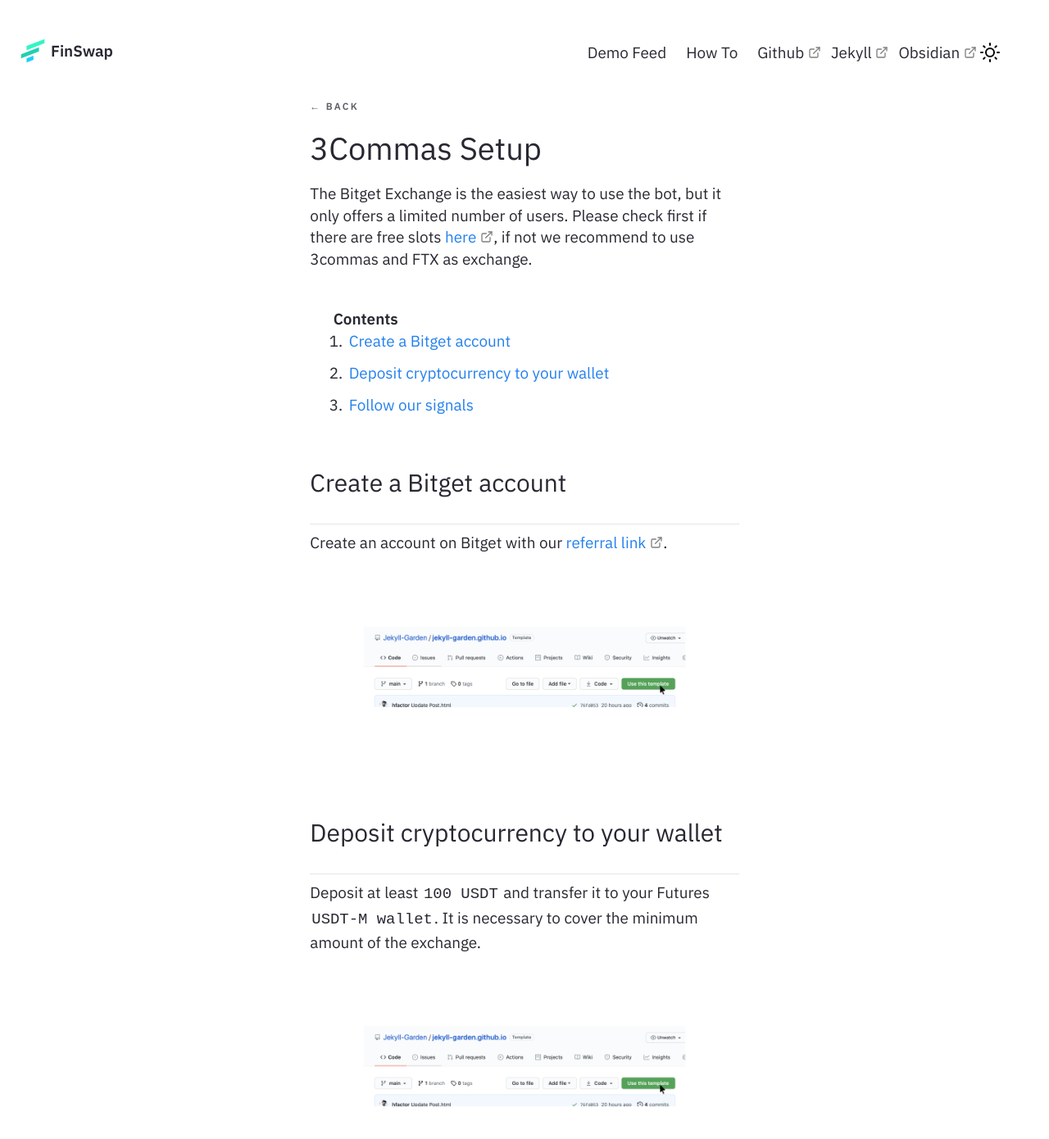
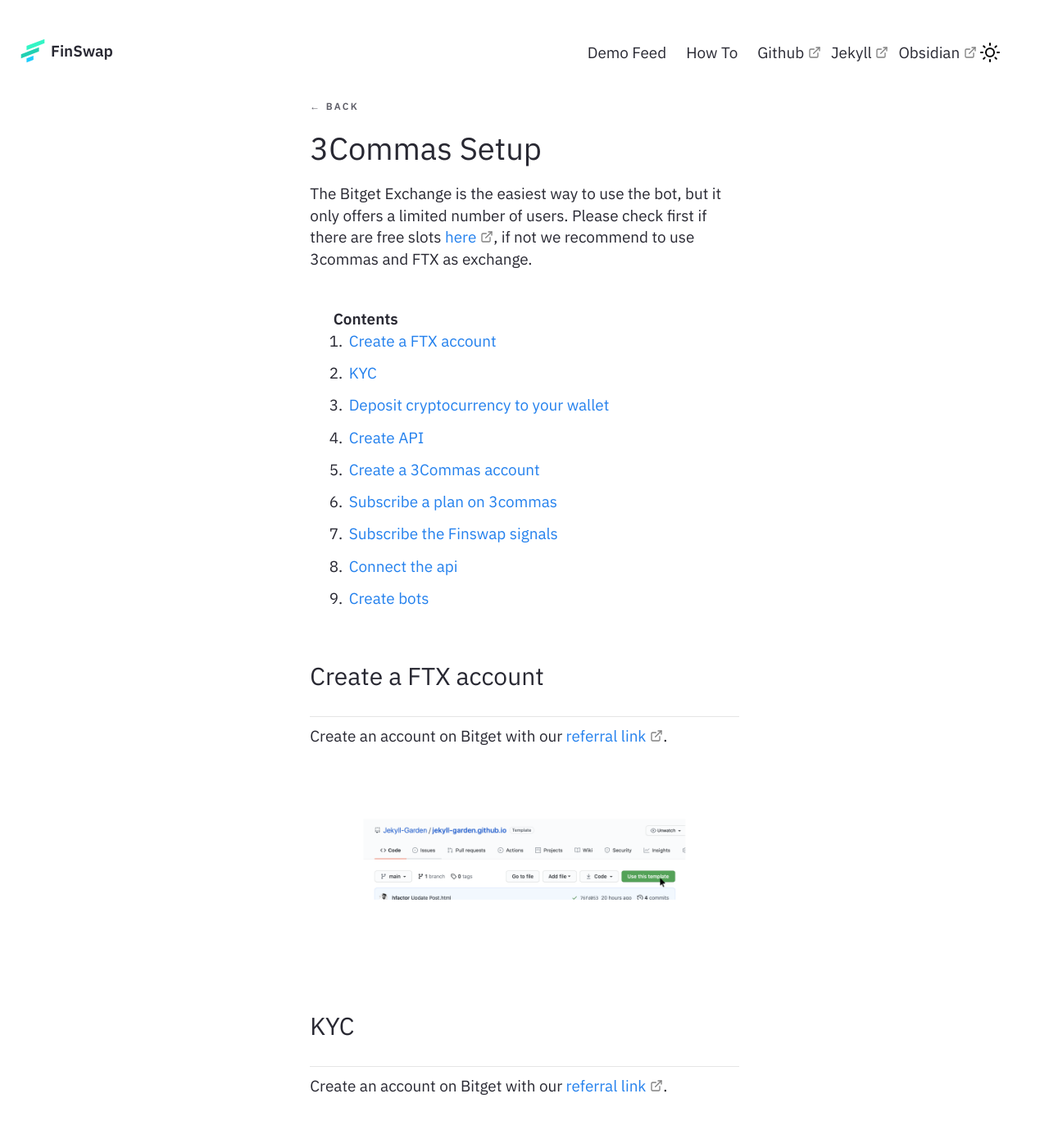
Before and after one commit to kevinroku/nroku.github.io, a Jekyll site: the page built from _notes/Public/3Commas Setup.md, in a window 1280 px wide and 1400 px high. Shown: the top 1390 px of the window at 82% size. Built offline with Jekyll 4.4.1, drawn with Linux system fonts in a browser that asks for light colours; some of the changed text lies outside the part shown.

Commit message:
Update 3Commas Setup.md

````diff
--- a/_notes/Public/3Commas Setup.md
+++ b/_notes/Public/3Commas Setup.md
@@ -10,8 +10,14 @@ Please check first if there are free slots [here](https://www.bitget.com/en/copy
 * TOC
 {:toc}
 
-{:#bitgetaccount}
-### Create a Bitget account
+{:#ftxaccount}
+### Create a FTX account
+---
+Create an account on Bitget with our [referral link](https://www.bitget.com/en/copytrading/).
+![](/assets/img/1-how-to.png)
+
+{:#kyc}
+### KYC
 ---
 Create an account on Bitget with our [referral link](https://www.bitget.com/en/copytrading/).
 ![](/assets/img/1-how-to.png)
@@ -19,11 +25,41 @@ Create an account on Bitget with our [referral link](https://www.bitget.com/en/c
 {:#deposit}
 ###  Deposit cryptocurrency to your wallet
 ---
-Deposit at least ```100 USDT``` and transfer it to your Futures ```USDT-M wallet```. It is necessary to cover the minimum amount of the exchange.
+Desposit ```USD```. A minimum amount is not required.
 ![](/assets/img/1-how-to.png)
 
-{:#follow}
-###  Follow our signals
+{:#createapi}
+### Create API
 ---
 Follow the ```FinSwap``` signals in the copy trade section.
 ![](/assets/img/1-how-to.png)
+
+{:#3commasaccount}
+### Create a 3Commas account
+---
+Create an account on Bitget with our [referral link](https://www.bitget.com/en/copytrading/).
+![](/assets/img/1-how-to.png)
+
+{:#Subscribe3commas}
+###  Subscribe a plan on 3commas
+---
+Follow the ```FinSwap``` signals in the copy trade section.
+![](/assets/img/1-how-to.png)
+
+{:#Subscribefinswap}
+###  Subscribe the Finswap signals
+---
+Follow the ```FinSwap``` signals in the copy trade section.
+![](/assets/img/1-how-to.png)
+
+{:#connectapi}
+### Connect the api
+---
+Follow the ```FinSwap``` signals in the copy trade section.
+![](/assets/img/1-how-to.png)
+
+{:#createbot}
+### Create bots
+---
+Follow the ```FinSwap``` signals in the copy trade section.
+![](/assets/img/1-how-to.png)
````
